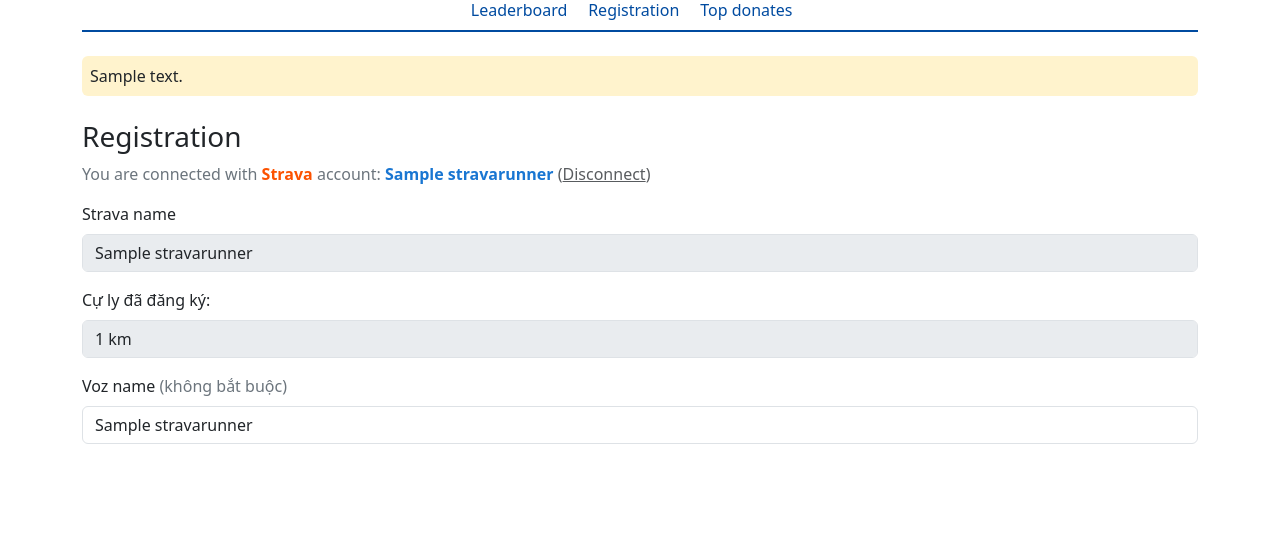
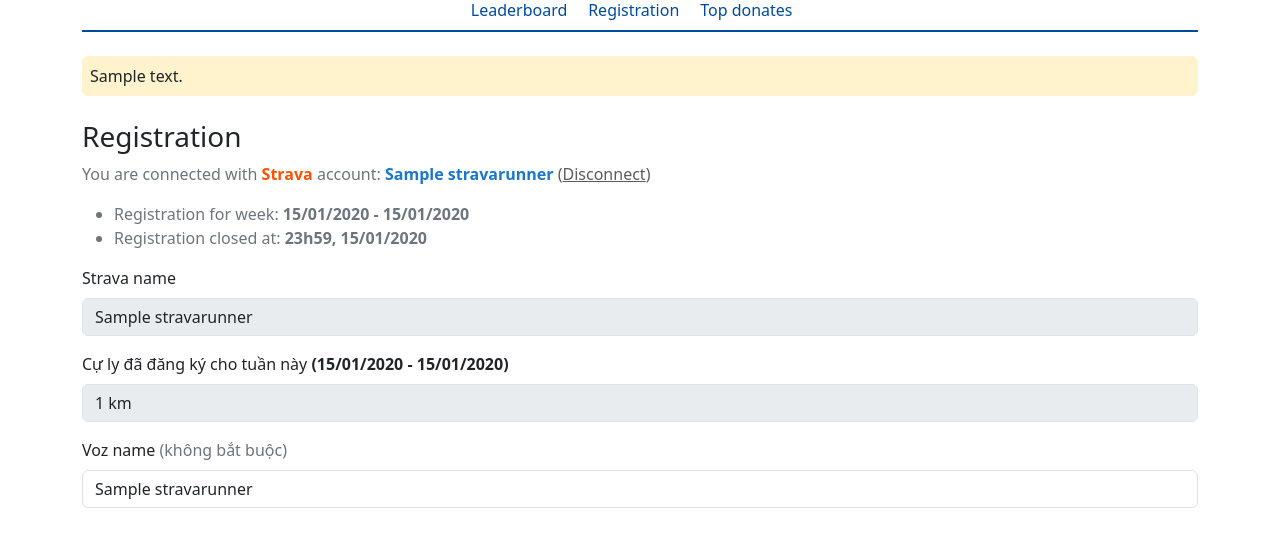
Before and after one commit to phongnt570/vozRunningClub, a Django app: template templates/weeklyTracking/registration.html in a window 1280 px wide. Shown: the part 146-693 px from the top of the page. Run offline with Django 4.2, Linux system fonts and the light colour scheme; tables that the repository leaves empty hold one stand-in row (values such as "Sample post"); the template is opened without the code that fills it: values that come from a table or form of the project are taken from there, most other values are stand-ins (such as "Sample title", 1, 10 or a date in 2020); some libraries are stand-ins or nearby versions.

Commit message:
More info on registration

```diff
--- a/templates/weeklyTracking/registration.html
+++ b/templates/weeklyTracking/registration.html
@@ -31,6 +31,14 @@
                         </span>
                     </span>
                     </p>
+                    <ul class="text-secondary">
+                        <li>Registration for week: <span
+                                class="fw-bold">{{ current_registration_week_start_date|date:"d/m/Y" }}
+                            - {{ current_registration_week_end_date|date:"d/m/Y" }}</span></li>
+                        <li>Registration closed at: <span
+                                class="fw-bold">23h59, {{ current_registration_week_start_date|date:"d/m/Y" }}</span>
+                        </li>
+                    </ul>
                 </div>
 
                 <div class="row">
@@ -58,8 +66,8 @@
                                 <label for="registered_mileage_distance" class="form-label">Cự ly muốn đăng ký cho tuần
                                     này
                                     <span class="fw-bold">
-                                        ({{ current_registration_week_start_date }}
-                                    - {{ current_registration_week_end_date }})</span>:</label>
+                                        ({{ current_registration_week_start_date|date:"d/m/Y" }}
+                                    - {{ current_registration_week_end_date|date:"d/m/Y" }})</span></label>
                                 <select class="form-select" aria-label="Select distance"
                                         id="registered_mileage_distance"
                                         name="registered_mileage_distance" required>
@@ -74,7 +82,10 @@
                                     {% endfor %}
                                 </select>
                             {% else %}
-                                <label for="registered_mileage_fixed" class="form-label">Cự ly đã đăng ký:</label>
+                                <label for="registered_mileage_fixed" class="form-label">Cự ly đã đăng ký cho tuần này
+                                    <span class="fw-bold">
+                                        ({{ current_registration_week_start_date|date:"d/m/Y" }}
+                                    - {{ current_registration_week_end_date|date:"d/m/Y" }})</span></label>
                                 <input type="text" disabled class="form-control" id="registered_mileage_fixed"
                                        value="{{ weekly_progress.registered_mileage.distance }} km">
                             {% endif %}
```
